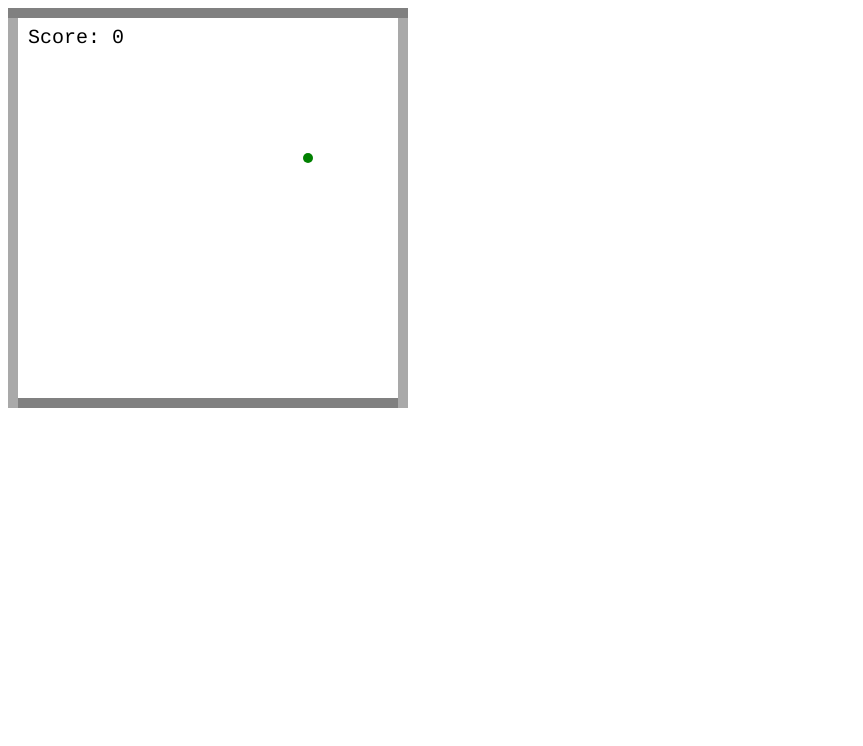
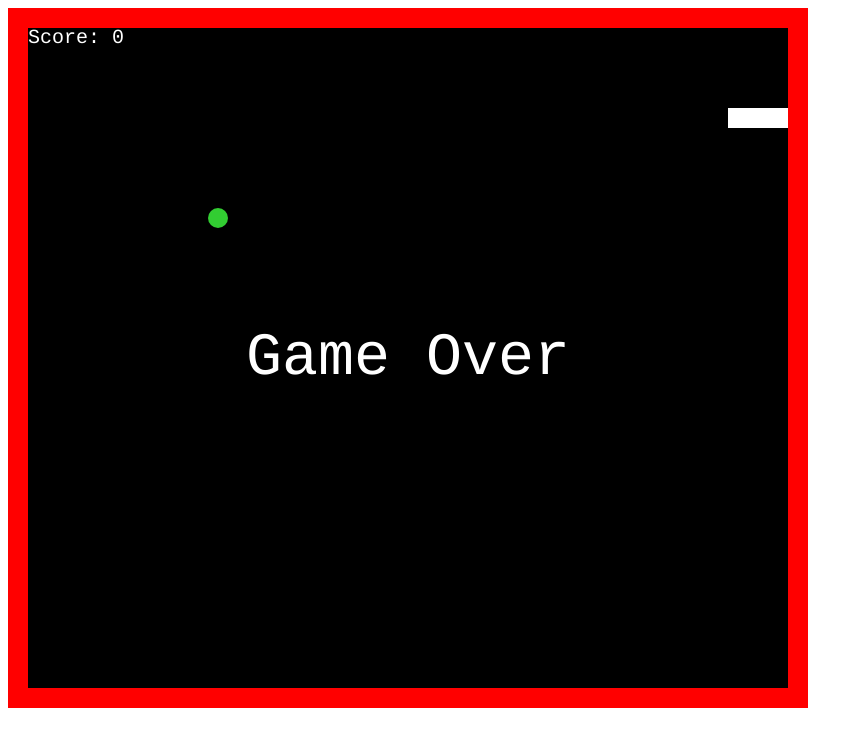
Before and after one commit to kisikmisik/Study---snake, a plain HTML site: page snake.html in a window 1280 px wide. Shown: the whole page, without its empty margins (0-863 px from the left). Drawn offline with nearby package versions, Linux system fonts and the light colour scheme.

Commit message:
1.0 version

```diff
--- a/js/snake.js
+++ b/js/snake.js
@@ -1,93 +1,202 @@
-// Обьявление канваса,
-// Отрисовка границ поля для игры,
-// Отрисовка очков,
-// Разделение канваса на клетки по 10 пикселей,
-// Отрисовка яблока в рандомном месте канваса, Math.floor(Math.random() * (xCells - 3) + 2)
-// Отрисовка змейки, анимирование, управление,
+let canvas = document.getElementById("snake");
+let ctx = canvas.getContext("2d");
 
-// Цикл(
-//     Добавление очка при сьедании яблока,
-//     увеличение змейки на клетку,
-//     движение змейки,
-//     Проверка на коллизию с границами поля и собой, отрисовка Game over;
-// )
+// Assign height and width of the canvas to a variables
+let width = canvas.width;
+let height = canvas.height;
 
-// Опционально: добавление в начале возможности выбрать сложность.
+// Size of one block and the whole count of blocks by x and y
+let blockSize = 20;
+let widthInBlocks = width / blockSize;
+let heightInBlocks = height / blockSize;
 
-var canvas = document.getElementById("canvas");
-var ctx = canvas.getContext("2d");
+// Game score to 0
+let score = 0;
 
-var width = canvas.width;
-var height = canvas.height;
-var cellSize = 10;
-var score = 0;
-var xCells = width / cellSize;
-var yCells = height / cellSize;
-
-var drawBorders = function () {
-    ctx.fillStyle = "gray";
-    ctx.fillRect(0, 0, width, cellSize);
-    ctx.fillRect(0, height - cellSize, width, cellSize);
-    ctx.fillStyle = "darkGray";
-    ctx.fillRect(0, cellSize, cellSize, height);
-    ctx.fillRect(width - cellSize, cellSize, cellSize, height);
+// Draw the game field and the borders
+let drawCanvas = function () {
+    ctx.fillStyle = "Black";
+    ctx.fillRect(0, 0, width, height)
+    ctx.fillStyle = "Red";
+    ctx.fillRect(0, 0, width, blockSize);
+    ctx.fillRect(0, height - blockSize, width, blockSize);
+    ctx.fillRect(0, 0, blockSize, height);
+    ctx.fillRect(width - blockSize, 0, blockSize, height);
 };
 
-var drawScore = function () {
+// Draw the score
+let drawScore = function () {
     ctx.font = "20px Courier";
-    ctx.fillStyle = "black";
+    ctx.fillStyle = "White";
     ctx.textAlign = "left";
     ctx.textBaseline = "top";
-    ctx.fillText("Score: " + score, cellSize * 2, cellSize * 2)
-}
+    ctx.fillText("Score: " + score, blockSize, blockSize);
+};
 
-var circle = function (x, y, radius, isFilled) {
+// Function, that delete setInterval and prints game over
+let gameOver = function () {
+    clearInterval(intervalId);
+    ctx.font = "60px Courier";
+    ctx.fillStyle = "white";
+    ctx.textAlign = "center";
+    ctx.textBaseline = "middle";
+    ctx.fillText("Game Over", width / 2, height / 2);
+};
+
+// Draw a circle
+let circle = function (x, y, radius, fillCircle) {
     ctx.beginPath();
-    ctx.arc(x, y, radius, 0, Math.PI * 2, isFilled)
-    if (isFilled === true) {
+    ctx.arc(x, y, radius, 0, Math.PI * 2, false);
+    if (fillCircle) {
         ctx.fill();
     } else {
         ctx.stroke();
     }
-}
+};
 
-var Apple = function () {
-    this.x = 30;
-    this.y = 15;
-    this.color = "green";
-}
+// Block constructor
+let Block = function (col, row) {
+    this.col = col;
+    this.row = row;
+};
 
+// Draw a block at the block's location
+Block.prototype.drawSquare = function (color) {
+    let x = this.col * blockSize;
+    let y = this.row * blockSize;
+    ctx.fillStyle = color;
+    ctx.fillRect(x, y, blockSize, blockSize);
+};
+
+// Draw a circle at the block's location
+Block.prototype.drawCircle = function (color) {
+    let centerX = this.col * blockSize + blockSize / 2;
+    let centerY = this.row * blockSize + blockSize / 2;
+    ctx.fillStyle = color;
+    circle(centerX, centerY, blockSize / 2, true);
+};
+// Check if the one block is in the same location as the another
+Block.prototype.equal = function (otherBlock) {
+    return this.col === otherBlock.col && this.row === otherBlock.row;
+};
+
+// The Snake constructor
+let Snake = function () {
+    this.segments = [
+        new Block(7, 5),
+        new Block(6, 5),
+        new Block(5, 5)
+    ];
+    this.direction = "right";
+    this.nextDirection = "right";
+};
+
+// Draw a a block at the location of each element in snake segments array
+Snake.prototype.draw = function () {
+    for (let i = 0; i < this.segments.length; i++) {
+        this.segments[i].drawSquare("white");
+    }
+};
+
+// Create a new head and add it to the beginning of the snake to move the snake,
+Snake.prototype.move = function () {
+    let head = this.segments[0];
+    let newHead;
+    this.direction = this.nextDirection;
+    if (this.direction === "right") {
+        newHead = new Block(head.col + 1, head.row);
+    } else if (this.direction === "down") {
+        newHead = new Block(head.col, head.row + 1);
+    } else if (this.direction === "left") {
+        newHead = new Block(head.col - 1, head.row);
+    } else if (this.direction === "up") {
+        newHead = new Block(head.col, head.row - 1);
+    }
+    if (this.checkCollision(newHead)) {
+        gameOver();
+        return;
+    }
+    this.segments.unshift(newHead);
+    if (newHead.equal(apple.position)) {
+        score++;
+        apple.move();
+    } else {
+        this.segments.pop();
+    }
+};
+
+// Check if the snake's new head has collided with the wall or itself
+Snake.prototype.checkCollision = function (head) {
+    let leftCollision = (head.col === 0);
+    let topCollision = (head.row === 0);
+    let rightCollision = (head.col === widthInBlocks - 1);
+    let bottomCollision = (head.row === heightInBlocks - 1);
+    let wallCollision = leftCollision || topCollision || rightCollision || bottomCollision;
+    let selfCollision = false;
+    for (let i = 0; i < this.segments.length; i++) {
+        if (head.equal(this.segments[i])) {
+            selfCollision = true;
+        }
+    }
+    return wallCollision || selfCollision;
+};
+
+// Set the next direction of the snake according to the keyword presses
+Snake.prototype.setDirection = function (newDirection) {
+    if (this.direction === "up" && newDirection === "down") {
+        return;
+    } else if (this.direction === "right" && newDirection === "left") {
+        return;
+    } else if (this.direction === "down" && newDirection === "up") {
+        return;
+    } else if (this.direction === "left" && newDirection === "right") {
+        return;
+    }
+    this.nextDirection = newDirection;
+};
+
+// Apple constructor
+let Apple = function () {
+    this.position = new Block(10, 10);
+};
+
+// Draw a circle at the apple's location
 Apple.prototype.draw = function () {
-    ctx.fillStyle = this.color;
-    circle(this.x * cellSize, this.y * cellSize, cellSize / 2, true);
-}
+    this.position.drawCircle("LimeGreen");
+};
 
-var Snake = function () {
-    this.x = xCells / 2;
-    this.y = yCells / 2;
-    this.xSpeed = 1;
-    this.ySpeed = 0;
-}
+// create an apple in a new random location
+Apple.prototype.move = function () {
+    let randomCol = Math.floor(Math.random() * (widthInBlocks - 2)) + 1;
+    let randomRow = Math.floor(Math.random() * (heightInBlocks - 2)) + 1
+    this.position = new Block(randomCol, randomRow);
+};
 
-Snake.prototype.draw = function () {
-    ctx.fillRect(this.x * cellSize, this.y * cellSize, cellSize, cellSize);
-}
+// Create the snake and the apple objects
+let snake = new Snake();
+let apple = new Apple();
 
-Snake.prototype.move = function () {
-    this.x += this.xSpeed;
-    this.y += this.ySpeed;
-}
+// run the game using setInterval
+let intervalId = setInterval(function () {
+    ctx.clearRect(0, 0, width, height);
+    drawCanvas();
+    drawScore();
+    snake.move();
+    snake.draw();
+    apple.draw();
+}, 100);
 
-var snake = new Snake();
-var apple = new Apple();
-
-var gameProcess = setInterval(function () {
-    ctx.clearRect(cellSize, cellSize, width - cellSize * 2, height - cellSize * 2);
-    drawBorders();
-    drawScore();
-
-    snake.draw();
-    snake.move();
-    apple.draw();
-
-}, 100)
+// keycods to directions
+let directions = {
+    37: "left",
+    38: "up",
+    39: "right",
+    40: "down"
+};
+// keydown listener, which determines the next direction of the snake
+$("body").keydown(function (event) {
+    let newDirection = directions[event.keyCode];
+    if (newDirection !== undefined) {
+        snake.setDirection(newDirection);
+    }
+});
--- a/snake.html
+++ b/snake.html
@@ -4,7 +4,7 @@
         <title>Snake!</title>
     </head>
     <body>
-        <canvas id="canvas" width="400" height="400"></canvas>
+        <canvas id="snake" width="800" height="700"></canvas>
         <script src="https://code.jquery.com/jquery-2.1.0.js"></script>
         <script src="js/snake.js"></script>
     </body>
```
